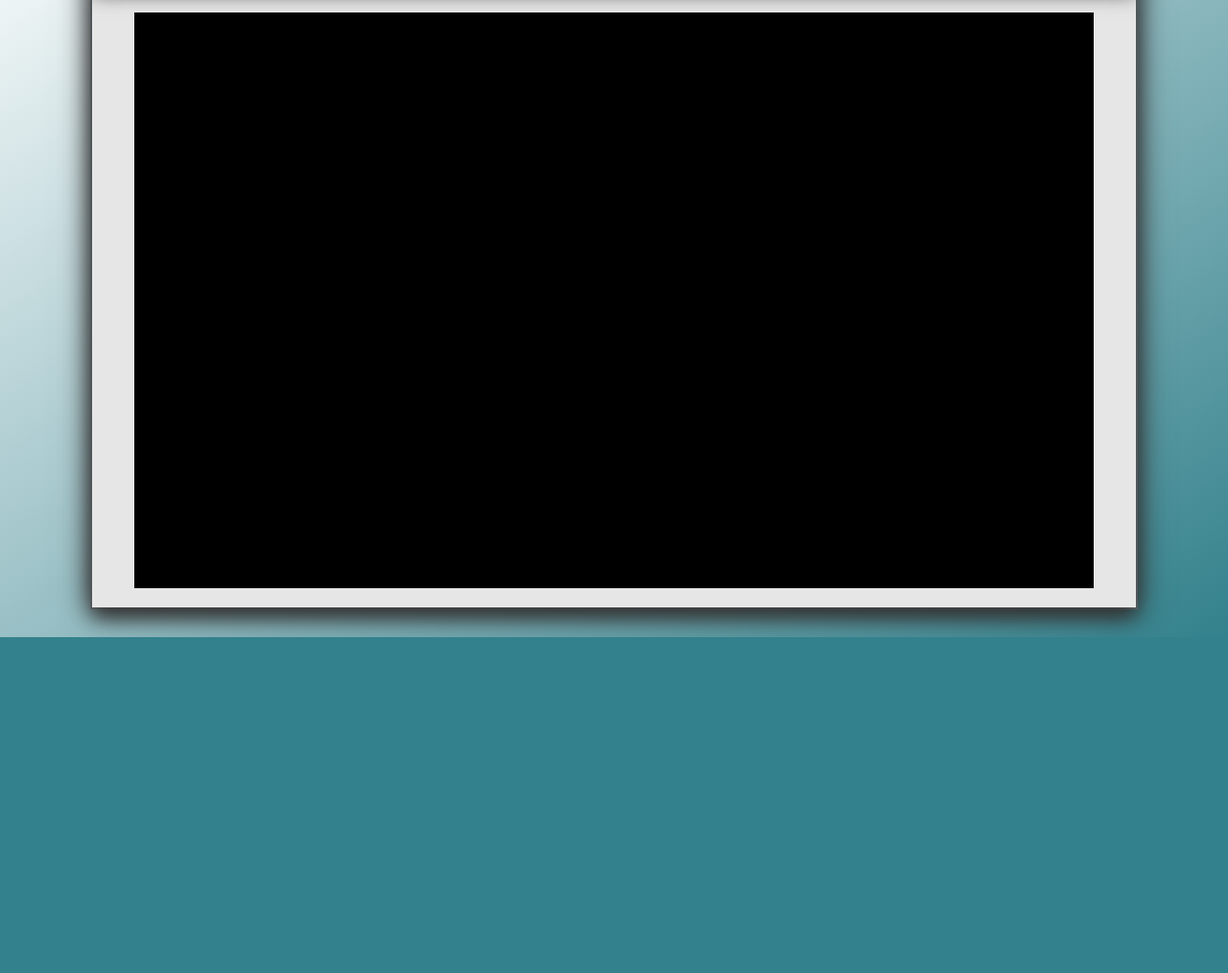
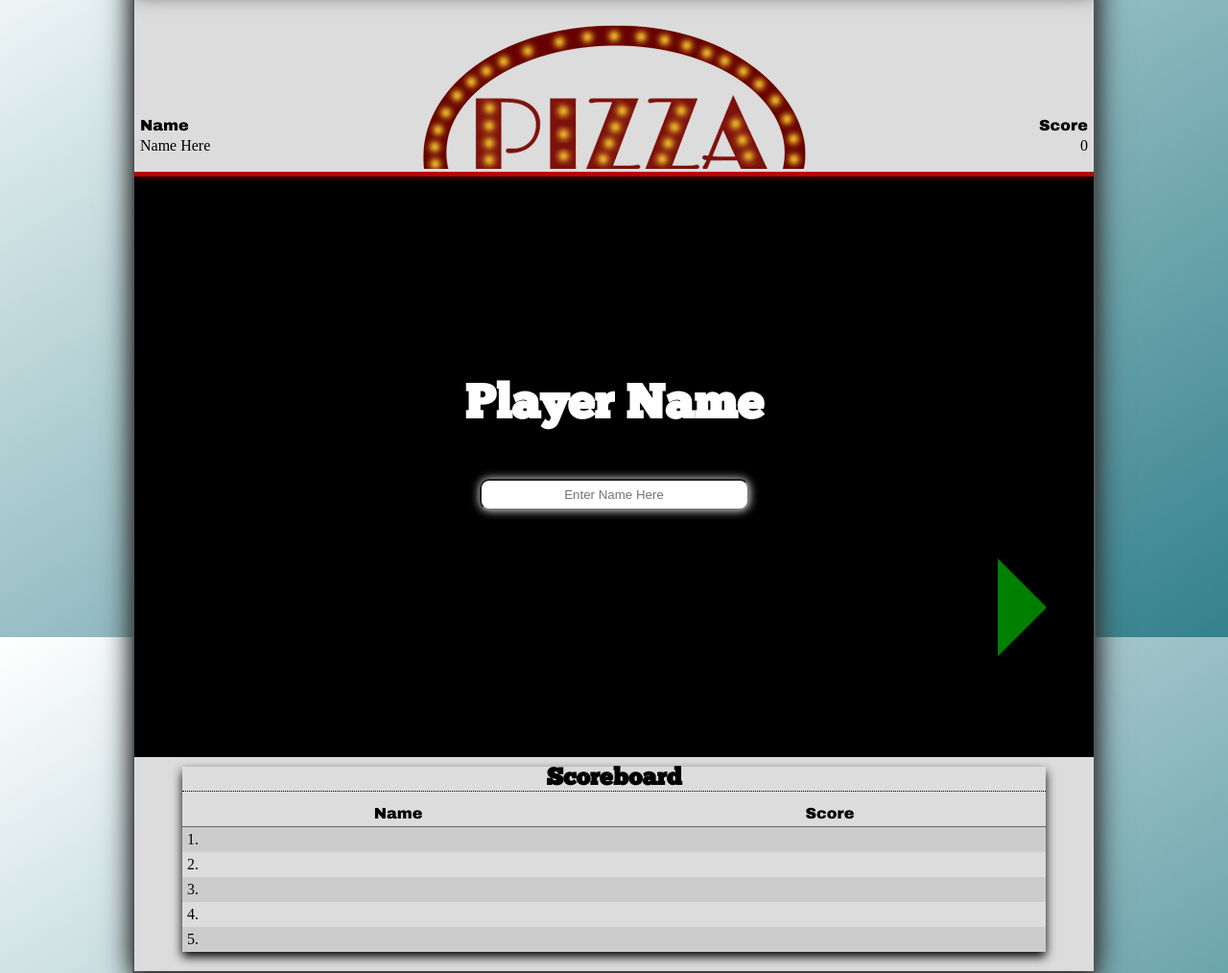
Before and after one commit to rmbennin/Project2, a plain HTML site: page index.html in a window 1280 px wide. Shown: the part 136-1150 px from the top of the page at 96% size. Before the commit the page ends 800 px from the top, so only its background shows below. Drawn offline with nearby package versions, Linux system fonts and the light colour scheme.

Commit message:
Design and Assets
Added more CSS, as well as some of the assets for the game

```diff
--- a/css/style.css
+++ b/css/style.css
@@ -13,8 +13,8 @@
 /* ==================================MAIN================================== */
 
 #container {
-	background: #E6E6E6;
-	width: 85%;
+	background: #DCDCDC;
+	width: 1000px;
 	margin: auto;
 	box-shadow: 0px 0px 30px #333;
 	border: 2px solid #6a777f;
@@ -44,15 +44,16 @@ h1 {
 	margin-bottom: 10px;
 }
 
-h2, #pageTitle {
+h2 {
 	font-family: ChunkFive, "Arial Black";
 	font-size: 25px;
-	margin-bottom: 10px;
+	margin: 10px 0px;
+	text-align: center;
+	border-bottom: 1px dotted #000;
 }
 
 h3 {
 	font-family: ChunkFive, "Arial Black";
-	font-size: 15px;
 	margin-bottom: 3px;
 }
 
@@ -70,10 +71,8 @@ p {
 header {
 	width: 98%;
 	padding: 1%;
-
 	background: #173A3F;
 	box-shadow: 0px 10px 20px #333;
-
 	color: #efefef;
 	text-align: right;
 	text-shadow: 0px 0px 20px #000;
@@ -82,17 +81,115 @@ header {
 /* ==================================MAIN================================== */
 
 #main {
+	padding: 20px 0px;
 	clear: both;
-	padding: 20px;
 	border-top: 1px dotted #000;
 	box-shadow: 0px 10px 20px #333;
+}
+
+/* ==================================ABOVE GAME================================== */
+
+#aboveGame {
+	text-align: center;
+	border-bottom: 10px ridge #670001;
+}
+
+#aboveGame div {
+	display: inline-block;
+}
+
+#name {
+	width: 290px;
+	text-align: left;
+}
+#logo {
+	width: 400px;
+	vertical-align: bottom;
+}
+#score {
+	width: 290px;
+	text-align: right;
+}
+
+/* ==================================GAME================================== */
+
+#game {
+	position: relative;
 }
 
 #gameCanv {
 	background: #000;
 	width: 1000px;
 	height: 600px;
+	display: block;
+}
 
+#gameContent {
+	top: 200px;
+	left: 0;
+	position: absolute;
+	width: 100%;
+}
+
+#gameContent h2 {
+	font-family: ChunkFive, "Arial Black";
+	font-size: 50px;
+	border-bottom: none;
+	color: #fff;
+	margin-bottom: 50px;
+}
+
+#gameContent input {
+	text-align: center;
 	margin: auto;
 	display: block;
+	padding: 7px 50px;
+	border-radius: 10px;
+	box-shadow: 0px 0px 10px #efefef;
 }
+
+#gameContent button {
+	margin: 50px 0px 0px 900px;
+	width: 0;
+	height: 0;
+	border-top: 50px solid transparent;
+	border-bottom: 50px solid transparent;
+	border-left: 50px solid green;
+	background: none;
+	border-right: none;
+	cursor: pointer;
+}
+
+/* ==================================SCOREBOARD================================== */
+
+#scoreboard {
+	width: 90%;
+	margin: auto;
+	box-shadow: 0px 5px 10px #000;
+}
+
+#scoreboard table {
+	width: 100%;
+}
+
+#scoreboard tr:nth-child(even) {
+	background: #CCC;
+}
+#scoreboard tr:nth-child(odd) {
+	background: #DCDCDC;
+}
+
+#scoreboard th {
+	border-bottom: 1px solid #666;
+	font-size: 16px;
+	font-family: "Arial Black", Gadget, sans-serif;
+}
+
+#scoreboard td:last-child {
+	text-align: center;
+}
+
+#scoreboard th, #scoreboard td {
+	width: 50%;
+	padding: 5px;
+}
--- a/index.html
+++ b/index.html
@@ -36,9 +36,76 @@
 <!---==============================================MAIN==============================================-->
     <div id="main">
 
-    	<div id="pageTitle"></div>
+        <div id="aboveGame">
 
-        <canvas id="gameCanv"></canvas>
+        	<div id="name">
+            	<h4>Name</h4>
+                <p>Name Here</p>
+            </div>
+
+    		<div id="logo">
+            	<img src="assets/pizza.png" alt="PIZZA">
+            </div>
+
+            <div id="score">
+            	<h4>Score</h4>
+                <p>0</p>
+            </div>
+
+        </div>
+
+        <div id="game">
+        	<canvas id="gameCanv"></canvas>
+
+            <div id="gameContent">
+                <h2>Player Name</h2>
+                <form>
+                	<input type="text" placeholder="Enter Name Here">
+
+                    <button onClick="generateName()">Next</button>
+				</form>
+            </div>
+        </div>
+
+        <div id="scoreboard">
+
+            <h2>Scoreboard</h2>
+
+            <table>
+
+                <tr>
+                	<th>Name</th>
+                    <th>Score</th>
+                </tr>
+
+                <tr id="first">
+                	<td>1. <span class="name"></span></td>
+                    <td></td>
+                </tr>
+
+                <tr id="second">
+                	<td>2. <span class="name"></span></td>
+                    <td></td>
+                </tr>
+
+                <tr id="third">
+                	<td>3. <span class="name"></span></td>
+                    <td></td>
+                </tr>
+
+                <tr id="fourth">
+                	<td>4. <span class="name"></span></td>
+                    <td></td>
+                </tr>
+
+                <tr id="fifth">
+                	<td>5. <span class="name"></span></td>
+                    <td></td>
+                </tr>
+
+            </table>
+
+        </div>
 
     </div>
 <!---==============================================/MAIN==============================================-->
```
Also changed, not shown: assets/pizza.png (added), 1 other file.
